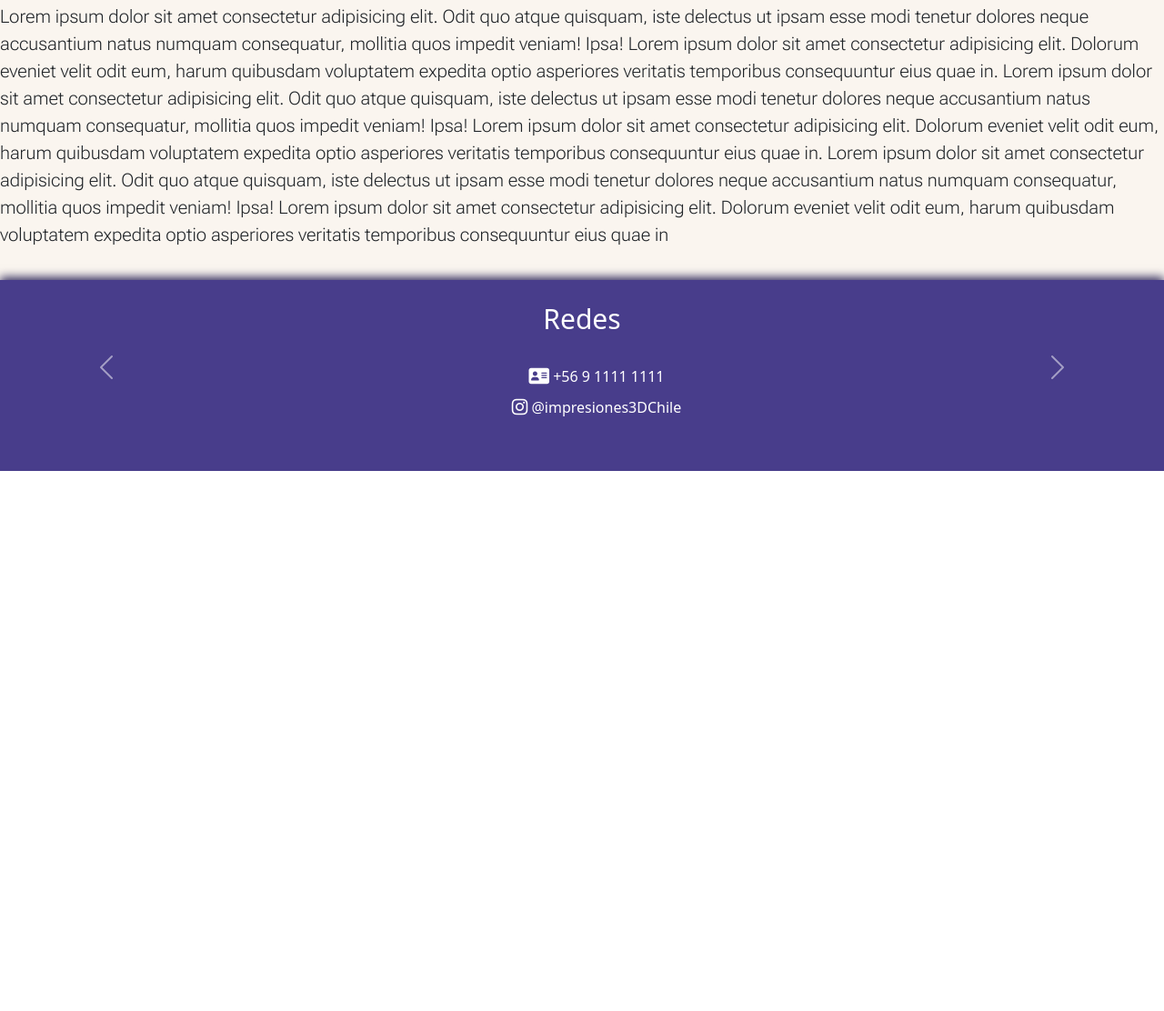
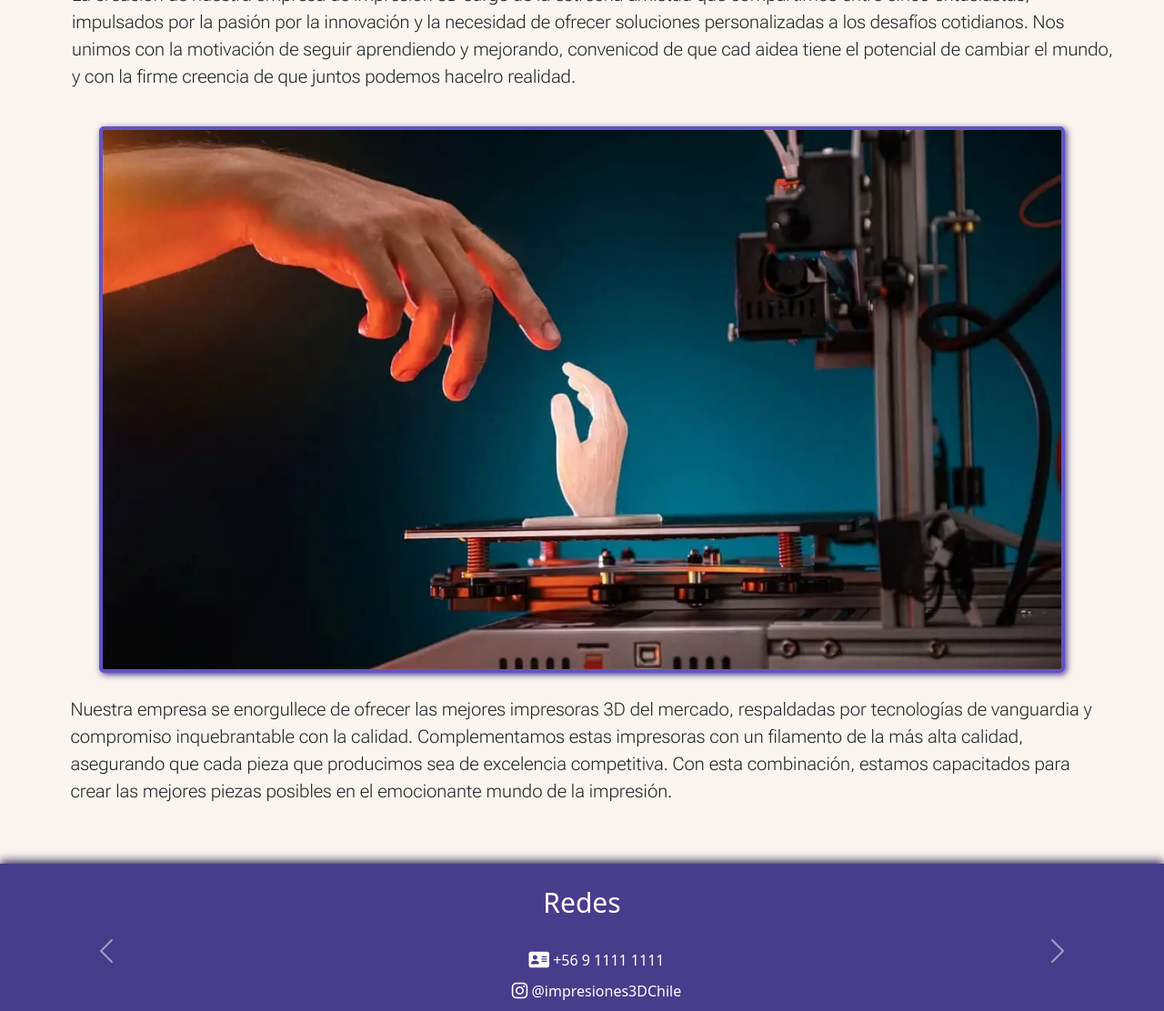
Before and after one commit to rcuevaspantoja/CH_DesarrolloWebFlex, a website: page pages/nosotros.html in a window 1280 px wide. Shown: the part 909-2021 px from the top of the page at 91% size. Before the commit the page ends 1427 px from the top, so only its background shows below. Drawn offline with nearby package versions, Linux system fonts and the light colour scheme.

Commit message:
26-10-2023

```diff
--- a/SCSS/_variables.scss
+++ b/SCSS/_variables.scss
@@ -7,6 +7,7 @@ $color_2: rgb(0, 0, 0);
 $background-color-1: rgb(250, 245, 239);
 $background-color-2: black;
 $background-color-3: darkslateblue;
+$background-color-4: rgb(98, 83, 196);
 
 @mixin sizes($width, $height){
     width: $width;
--- a/SCSS/componente_card.scss
+++ b/SCSS/componente_card.scss
@@ -1,16 +1,16 @@
 .div-card {
     @include sizes(250px, 400px);
-	background-color: $background-color_1;
+	background-color: $background-color_4;
 	border-radius: 5px;
-	color: $color_2;
+	color: $color_1;
 	margin: 10px;
-	border: $background-color_3 solid 2px;
-
+	border: $background-color_3 solid 3px;
 }
 
 .img-card {
     @include sizes(100%, 200px);
 	box-shadow: 0px 1px 5px $background-color_3;
+	object-fit: cover;
 }
 
 .card-content {
--- a/SCSS/tab_contacto.scss
+++ b/SCSS/tab_contacto.scss
@@ -5,6 +5,9 @@
 	iframe{
 		width: 800px;
 		height: 600px;
+		border: 4px solid $background-color-4;
+		border-radius: 5px;
+		box-shadow: 2px 2px 7px $background-color-3;
 	}
 }
 
--- a/SCSS/tab_cotizar.scss
+++ b/SCSS/tab_cotizar.scss
@@ -22,8 +22,8 @@
 
 .formulario{
 	margin-top: 15px;
-	border: 2px solid $background-color-2;
-	background-color: $background-color-3;
+	border: 2px solid $background-color-3;
+	background-color: $background-color-4;
 	color: $background-color-1;
 	padding: 25px;
 	border-radius: 15px;
--- a/SCSS/tab_nosotros.scss
+++ b/SCSS/tab_nosotros.scss
@@ -6,28 +6,59 @@
 	justify-content: center;
 	p {
 		width: 800px;
-		margin-left: 25px;
+		margin: 25px;
+	}
+}
+
+.div-nosotros-2 {
+	display: flex;
+	margin-top: 25px;
+	flex-direction: row-reverse;
+	justify-content: center;
+	p {
+		width: 800px;
+		margin: 25px;
+		text-align: end;
 	}
 }
 
 #foto-nosotros {
 	width: 35%;
+	border: 4px solid $background-color-4;
+	border-radius: 5px;
+	box-shadow: 2px 2px 7px $background-color-3;
 }
 
 @media only screen and (max-width: 1400px) {
 
 	.div-nosotros {
 		display: flex;
+		margin-top: 15px;
+		margin: 15px;
+		flex-direction: column;
+		align-items: center;
+		width: 100%;
+		p {
+			width: 90%;
+			margin: 25px;
+			text-align: start;
+		}
+	}
+
+	.div-nosotros-2 {
+		display: flex;
 		margin-top: 25px;
+		margin: 15px;
 		flex-direction: column;
 		align-items: center;
 		p {
-			width: 100%;
-			margin: 10px 5px 10px 5px;
+			width: 90%;
+			margin: 25px;
+			text-align: start;
 		}
 	}
 
 	#foto-nosotros {
-		width: 90%;
+		width: 85%;
 	}
 }
--- a/pages/nosotros.html
+++ b/pages/nosotros.html
@@ -66,8 +66,14 @@
         <div>
           <div class="div-nosotros">
             <img id="foto-nosotros" src="../images/foto-grupo.jpg" width="40%" alt="foto-team">
-            <p>Lorem ipsum dolor sit amet consectetur adipisicing elit. Odit quo atque quisquam, iste delectus ut ipsam esse modi tenetur dolores neque accusantium natus numquam consequatur, mollitia quos impedit veniam! Ipsa! Lorem ipsum dolor sit amet consectetur adipisicing elit. Dolorum eveniet velit odit eum, harum quibusdam voluptatem expedita optio asperiores veritatis temporibus consequuntur eius quae in. Lorem ipsum dolor sit amet consectetur adipisicing elit. Odit quo atque quisquam, iste delectus ut ipsam esse modi tenetur dolores neque accusantium natus numquam consequatur, mollitia quos impedit veniam! Ipsa! Lorem ipsum dolor sit amet consectetur adipisicing elit. Dolorum eveniet velit odit eum, harum quibusdam voluptatem expedita optio asperiores veritatis temporibus consequuntur eius quae in. Lorem ipsum dolor sit amet consectetur adipisicing elit. Odit quo atque quisquam, iste delectus ut ipsam esse modi tenetur dolores neque accusantium natus numquam consequatur, mollitia quos impedit veniam! Ipsa! Lorem ipsum dolor sit amet consectetur adipisicing elit. Dolorum eveniet velit odit eum, harum quibusdam voluptatem expedita optio asperiores veritatis temporibus consequuntur eius quae in</p>
+            <p>La creación de nuestra empresa de impresión 3D surge de la estrecha amistad que compartimos entre cinco entusiastas, impulsados por la pasión por la innovación y la necesidad de ofrecer soluciones personalizadas a los desafíos cotidianos. Nos unimos con la motivación de seguir aprendiendo y mejorando, convenicod de que cad aidea tiene el potencial de cambiar el mundo, y con la firme creencia de que juntos podemos hacelro realidad.</p>
           </div>
+
+          <div class="div-nosotros-2">
+            <img id="foto-nosotros" src="../images/foto-grupo-2.jpg" width="40%" alt="foto-team">
+            <p>Nuestra empresa se enorgullece de ofrecer las mejores impresoras 3D del mercado, respaldadas por tecnologías de vanguardia y compromiso inquebrantable con la calidad. Complementamos estas impresoras con un filamento de la más alta calidad, asegurando que cada pieza que producimos sea de excelencia competitiva. Con esta combinación, estamos capacitados para crear las mejores piezas posibles en el emocionante mundo de la impresión.</p>
+          </div>
+
         </div>
       </section>
     </main>
```
Also changed, not shown: pages/contacto.html (+1 -1 lines), images/foto-grupo-2.jpg (added), styles/index.css, 1 other file.
